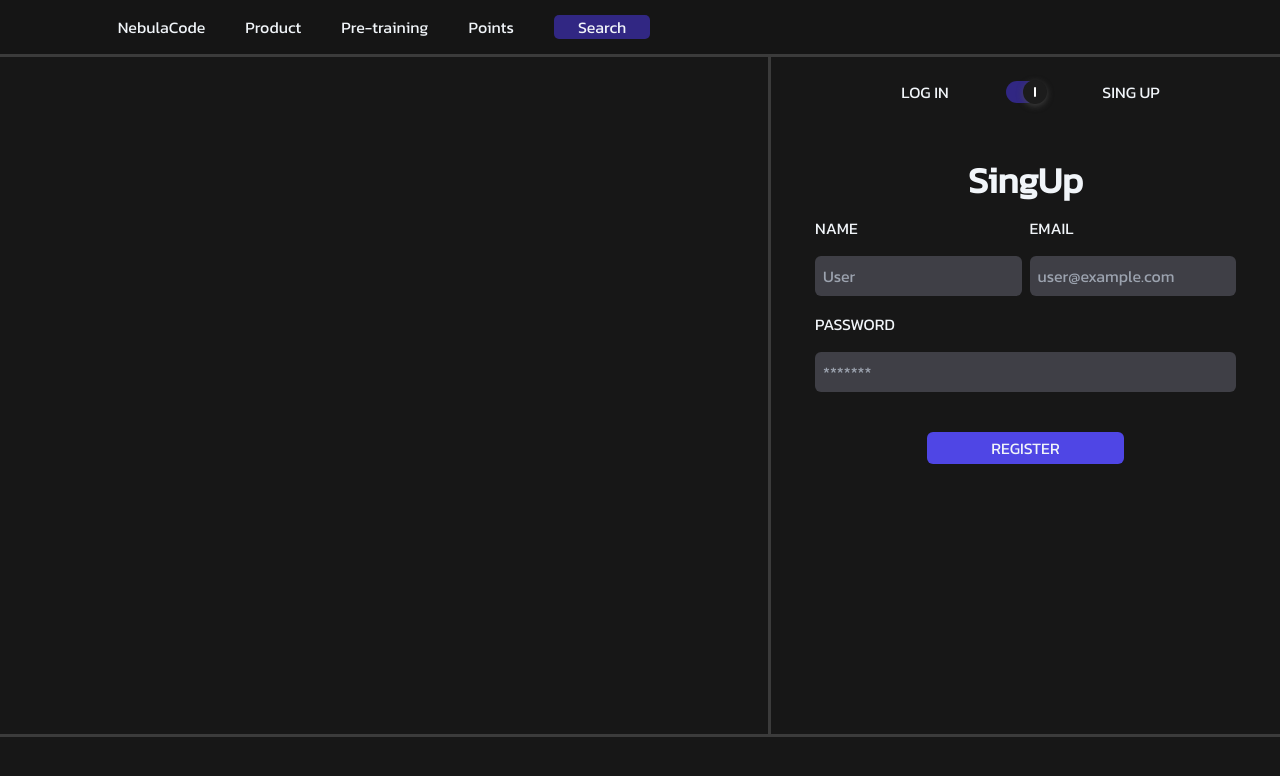
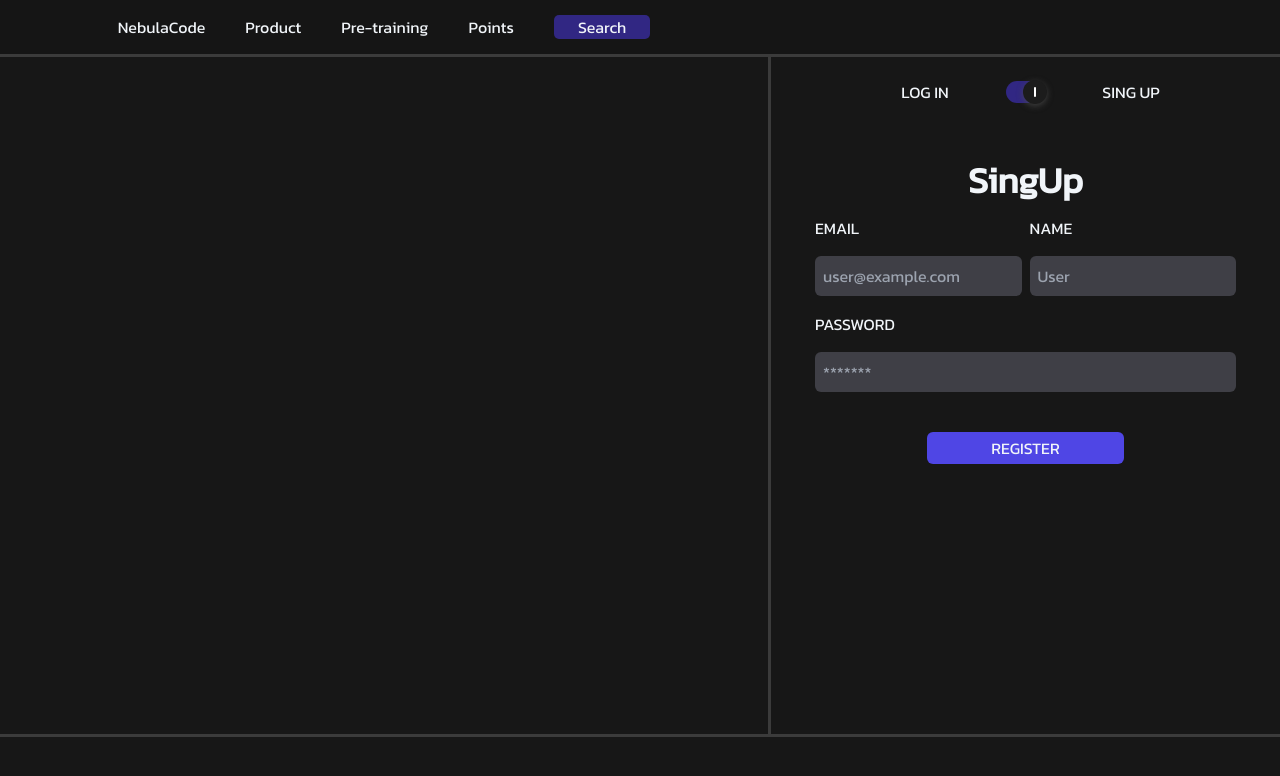
Before and after one commit to bexmer/NadeCode, a Next.js app: page / in a window 1280 px wide. Both pictures are taken after a click on the label 1025 px from the left and 91 px from the top of the page. Shown: the top 776 px of the page. Built offline with nearby package versions, Linux system fonts and the light colour scheme.

Commit message:
Update RegistroSesion.jsx

```diff
--- a/src/components/RegistroSesion.jsx
+++ b/src/components/RegistroSesion.jsx
@@ -41,6 +41,16 @@ const page = () => {
       <form onSubmit={handleSubmit} className="grid">
         <div className="flex flex-row">
           <div className="basis-1/2 my-4 mr-1">
+            <label htmlFor="correo">EMAIL</label>
+            <input
+              className="bg-zinc-700 p-2 rounded-md mt-4 w-full"
+              type="email"
+              name="correo"
+              placeholder="user@example.com"
+              onChange={(e) => setCorreo(e.target.value)}
+            />
+          </div>
+          <div className="basis-1/2 my-4 ml-1">
             <label htmlFor="correo">NAME</label>
             <input
               className="bg-zinc-700 p-2 rounded-md mt-4 w-full"
@@ -48,16 +58,6 @@ const page = () => {
               name="usuario"
               placeholder="User"
               onChange={(e) => setNombre(e.target.value)}
-            />
-          </div>
-          <div className="basis-1/2 my-4 ml-1">
-            <label htmlFor="correo">EMAIL</label>
-            <input
-              className="bg-zinc-700 p-2 rounded-md mt-4 w-full"
-              type="email"
-              name="correo"
-              placeholder="user@example.com"
-              onChange={(e) => setCorreo(e.target.value)}
             />
           </div>
         </div>
```
